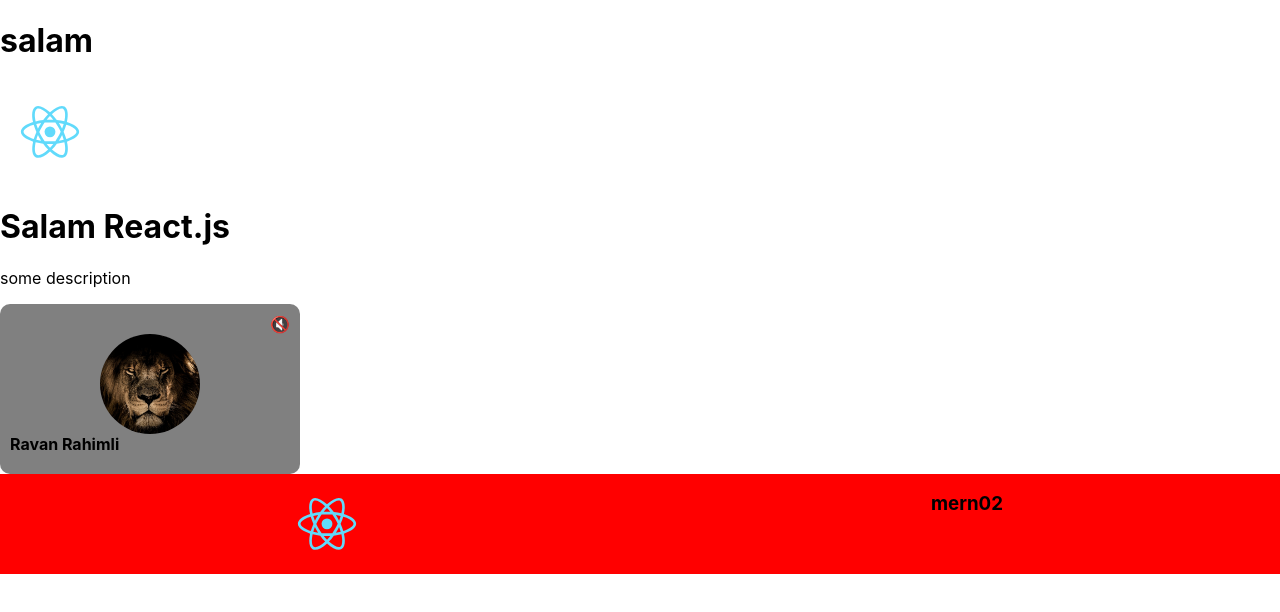
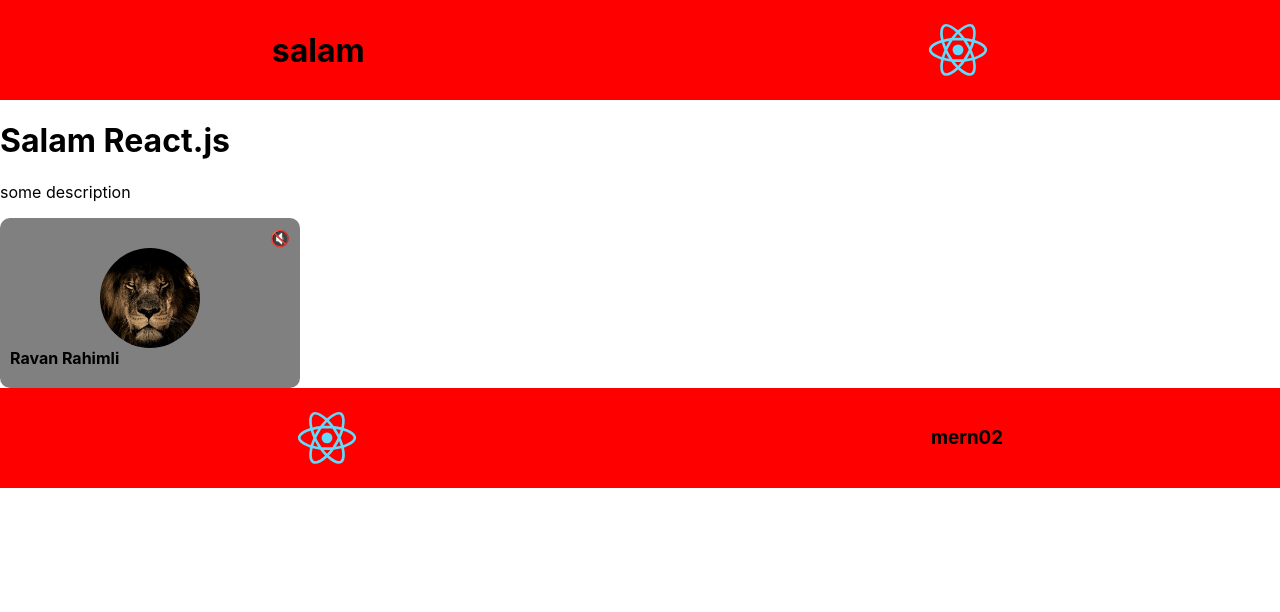
Before and after one commit to ulvieyvazov/mern02-app, a React (Create React App) app: page / in a window 1280 px wide. Shown: the top 612 px of the page. Built offline with nearby package versions, Linux system fonts and the light colour scheme.

Commit message:
new file structure

```diff
--- a/src/components/Footer.js
+++ /dev/null
@@ -1,20 +0,0 @@
-import logo from '../logo.svg'
-
-const Footer = () => {
-    return <footer
-        style={{
-            display: 'flex',
-            justifyContent: 'space-around',
-            backgroundColor: 'red'
-        }}
-    >
-        <img
-            style={{
-                width: 100,
-                height: 100,
-            }}
-            src={logo} alt="logo mern02 react" />
-        <h3>mern02</h3>
-    </footer>
-}
-export default Footer;
--- /dev/null
+++ b/src/components/Footer/index.js
@@ -0,0 +1,14 @@
+import logo from '../../logo.svg'
+import styles from './index.module.css'
+
+const Footer = () => {
+    return <footer
+        className={styles.footer}
+    >
+        <img
+            className={styles.img}
+            src={logo} alt="logo mern02 react" />
+        <h3>mern02</h3>
+    </footer>
+}
+export default Footer;
--- /dev/null
+++ b/src/components/Footer/index.module.css
@@ -0,0 +1,11 @@
+.footer {
+    display: flex;
+    justify-content: space-around;
+    background-color: red;
+    align-items: center;
+}
+
+.img {
+    width: 100px;
+    height: 100px;
+}
--- a/src/components/Header.js
+++ b/src/components/Header/index.js
@@ -1,13 +1,11 @@
-import logo from "../logo.svg"
+import logo from "../../logo.svg"
+import styles from './index.module.css'
 
 function Header() {
-    return <header>
+    return <header className={styles.header}>
         <h1>salam</h1>
         <img
-            style={{
-                width: 100,
-                height: 100,
-            }}
+            className={styles.img}
             src={logo} alt="mern02 react logo" />
     </header>
 }
--- /dev/null
+++ b/src/components/Header/index.module.css
@@ -0,0 +1,11 @@
+.header {
+    display: flex;
+    justify-content: space-around;
+    background-color: red;
+    align-items: center;
+}
+
+.img {
+    width: 100px;
+    height: 100px;
+}
```
